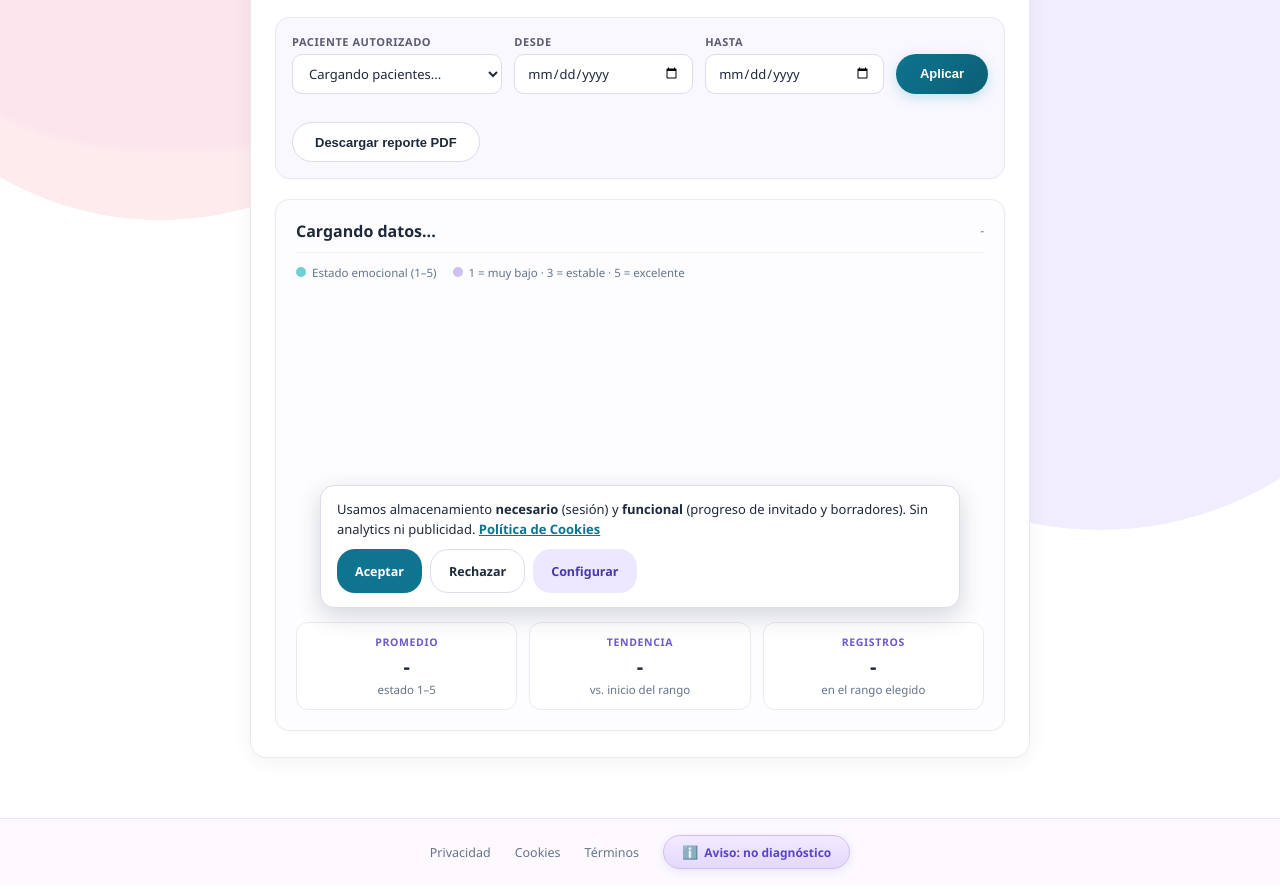
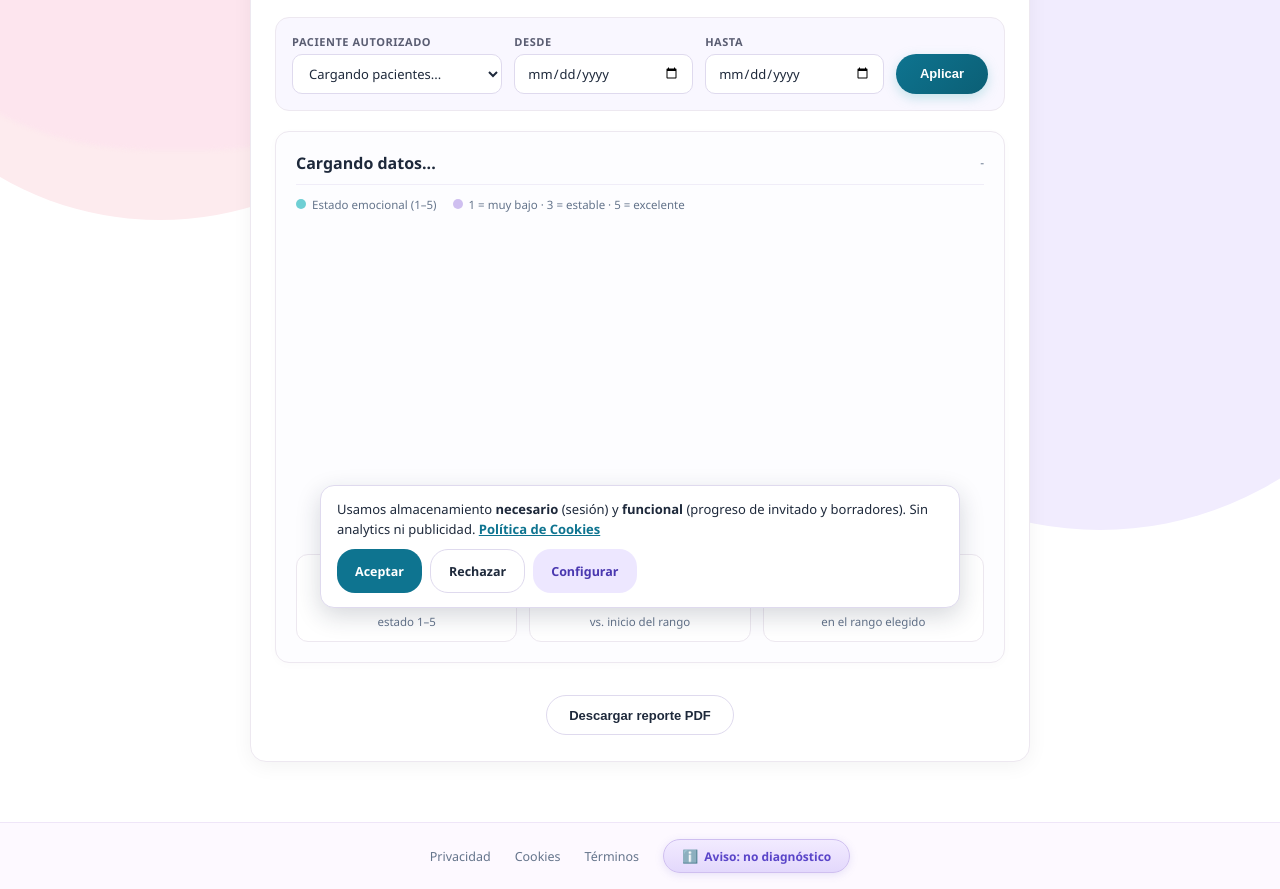
Before and after one commit to SantiagoCSoto/Mindzyxs-FrontEnd, a plain HTML site: page views/progreso_emocional.html in a window 1280 px wide. Shown: the part 180-1069 px from the top of the page. Drawn offline with Linux system fonts and the light colour scheme.

Commit message:
ui: mover boton descargar reporte PDF debajo del grafico

```diff
--- a/views/progreso_emocional.html
+++ b/views/progreso_emocional.html
@@ -67,7 +67,6 @@
           <input type="date" id="dateTo">
         </div>
         <button type="button" class="btn-primary" id="applyBtn">Aplicar</button>
-        <button type="button" class="btn-secondary" id="btnReporte">Descargar reporte PDF</button>
       </div>
 
       <!-- Caja Principal del Gráfico y Estadísticas -->
@@ -103,6 +102,10 @@
             <div class="d">en el rango elegido</div>
           </div>
         </div>
+      </div>
+
+      <div class="report-actions" style="margin-top: 16px; text-align: center;">
+        <button type="button" class="btn-secondary" id="btnReporte">Descargar reporte PDF</button>
       </div>
 
       <!-- Estado: Sin datos suficientes (< 2 registros) -->
```
